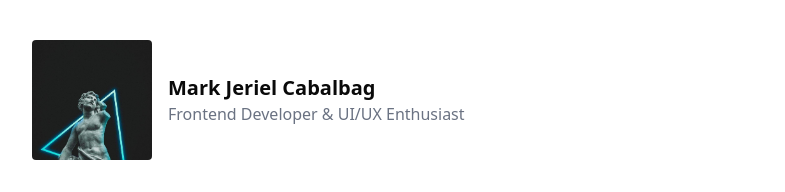
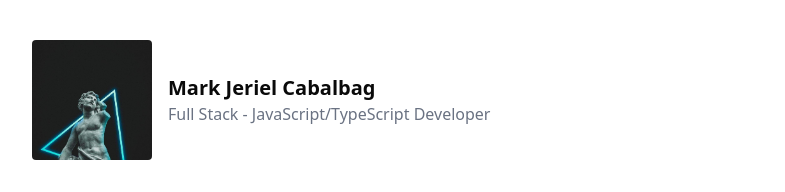
Before and after one commit to MarkJerielCabalbag/Mark-Jeriel-Cabalbag, a React (Vite) app: page / in a window 1280 px wide. Shown: the top 192 px of the page, without its empty margins (244-1029 px from the left). Built offline with nearby package versions, Linux system fonts and the light colour scheme.

Commit message:
changes my role

```diff
--- a/src/components/Hero.tsx
+++ b/src/components/Hero.tsx
@@ -76,7 +76,7 @@ const Hero = () => {
             className="text-gray-500 text-center sm:text-left"
             variants={itemVariants}
           >
-            Frontend Developer & UI/UX Enthusiast
+            Full Stack - JavaScript/TypeScript Developer
           </motion.p>
         </motion.div>
       </motion.div>
```
